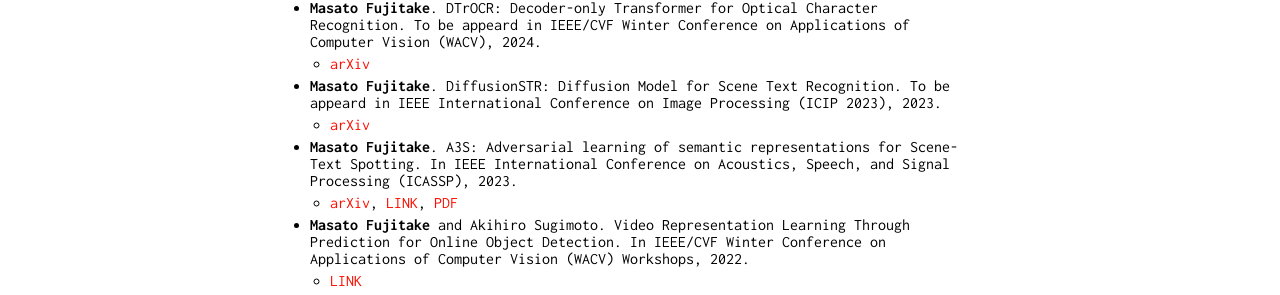
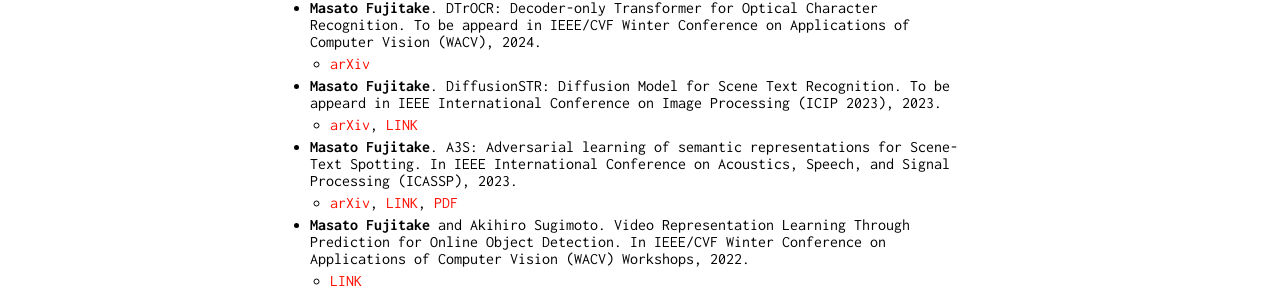
Before and after one commit to Swall0w/Swall0w.github.io, a Jekyll site: the page built from publications.md, in a window 1280 px wide. Shown: the part 528-823 px from the top of the page. Built offline with Jekyll 4.4.1, drawn with Linux system fonts in a browser that asks for light colours; our own code applies the rules of GitHub Pages for plain Markdown files.

Commit message:
Update publications.md of ICIP

```diff
--- a/publications.md
+++ b/publications.md
@@ -17,7 +17,7 @@
 - **Masato Fujitake**. DTrOCR: Decoder-only Transformer for Optical Character Recognition. To be appeard in IEEE/CVF Winter Conference on Applications of Computer Vision (WACV), 2024.
   -  [arXiv](https://arxiv.org/abs/2308.15996)
 - **Masato Fujitake**. DiffusionSTR: Diffusion Model for Scene Text Recognition. To be appeard in IEEE International Conference on Image Processing (ICIP 2023), 2023.
-  -  [arXiv](https://arxiv.org/abs/2306.16707)
+  -  [arXiv](https://arxiv.org/abs/2306.16707), [LINK](https://ieeexplore.ieee.org/document/10222793)
 - **Masato Fujitake**. A3S: Adversarial learning of semantic representations for Scene-Text Spotting. In IEEE International Conference on Acoustics, Speech, and Signal Processing (ICASSP), 2023.
   -  [arXiv](https://arxiv.org/abs/2302.10641), [LINK](https://ieeexplore.ieee.org/abstract/document/10096434), [PDF](pdfs/A3S_Adversarial_Learning_of_Semantic_Representations_for_Scene-Text_Spotting.pdf)
 - **Masato Fujitake** and Akihiro Sugimoto. Video Representation Learning Through Prediction for Online Object Detection. In  IEEE/CVF Winter Conference on Applications of Computer Vision (WACV) Workshops, 2022.
```
